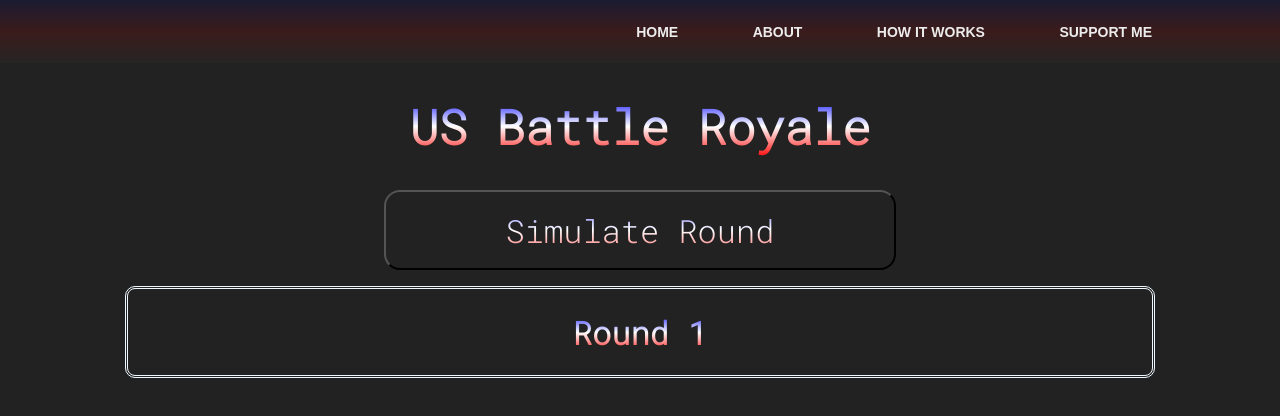
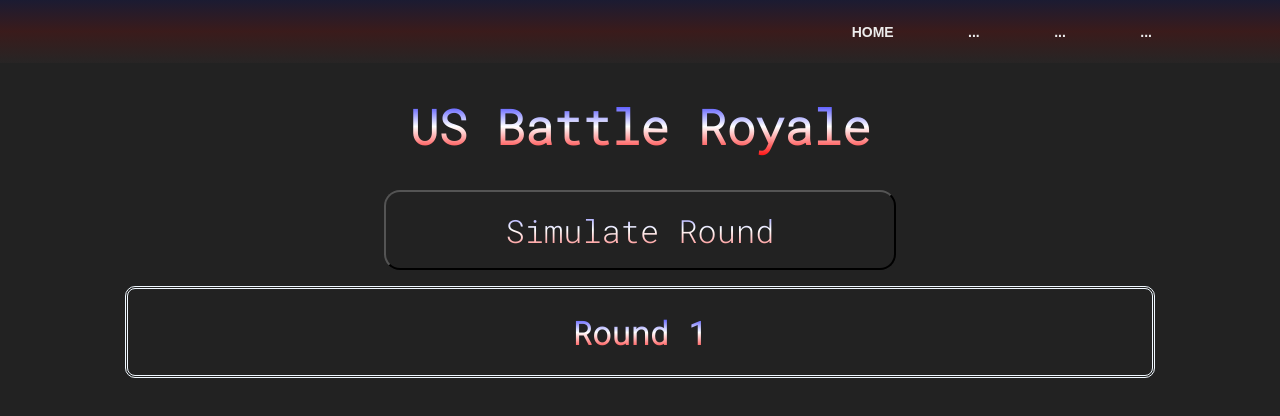
Before and after one commit to Xaorite/Xaorite.github.io, a plain HTML site: page index.html in a window 1280 px wide. Drawn offline with Linux system fonts and the light colour scheme; a web font is replaced by a local one.

Commit message:
Initial commit

```diff
--- a/index.html
+++ b/index.html
@@ -17,9 +17,9 @@
           <nav>
             <ul>
               <li><a href="index.html">Home</a></li>
-              <li><a href="about.html">About</a></li>
-              <li><a href="#">How It Works</a></li>
-              <li><a href="#">Support Me</a></li>
+              <li><a href="about.html">...</a></li>
+              <li><a href="#">...</a></li>
+              <li><a href="#">...</a></li>
             </ul>
           </nav>
         </div>
```
